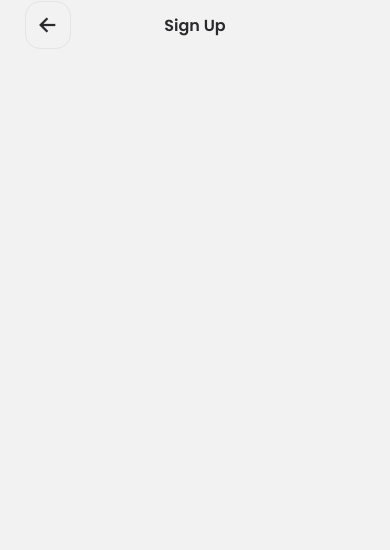
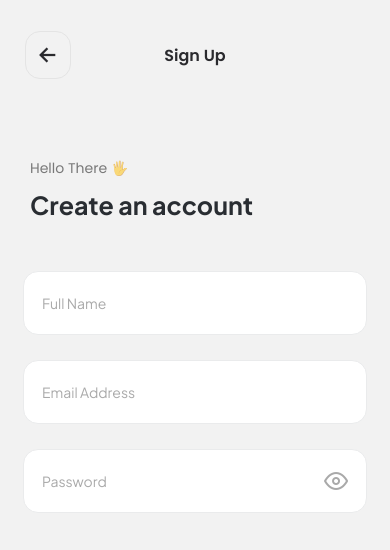
Before and after one commit to meliketekin/StatusTracker, a React Native app: screen /RegisterScreen in a window 390 px wide. Shown: the top 550 px of the page. Built offline with nearby package versions, Linux system fonts and the light colour scheme.

Commit message:
style: custom text input added

```diff
--- a/App.js
+++ b/App.js
@@ -6,6 +6,7 @@ import { RootStackNavigation } from "./navigation/RootStackNavigation";
 export default function App() {
   const [fontsLoaded] = useFonts({
     "Poppins-SemiBold": require("./assets/fonts/Poppins-SemiBold.ttf"),
+    "Poppins-Regular": require("./assets/fonts/Poppins-Regular.ttf"),
     "PlusJakartaSans-ExtraBold": require("./assets/fonts/PlusJakartaSans-ExtraBold.ttf"),
     "PlusJakartaSans-Regular": require("./assets/fonts/PlusJakartaSans-Regular.ttf"),
     "PlusJakartaSans-Medium": require("./assets/fonts/PlusJakartaSans-Medium.ttf"),
--- a/components/CustomHeader.js
+++ b/components/CustomHeader.js
@@ -20,6 +20,7 @@ const styles = StyleSheet.create({
     marginHorizontal: 20,
     height: 50,
     justifyContent: "center",
+    marginTop:30
   },
   title: {
     fontFamily: "Poppins-SemiBold",
--- /dev/null
+++ b/components/CustomTextInput.js
@@ -0,0 +1,129 @@
+import React, { useRef } from "react";
+import {
+  View,
+  TextInput,
+  StyleSheet,
+  Animated,
+  Easing,
+  TouchableOpacity,
+} from "react-native";
+import { Ionicons } from "@expo/vector-icons";
+import { Feather } from "@expo/vector-icons";
+
+export const CustomTextInput = (props) => {
+  const transY = useRef(new Animated.Value(0));
+  const transX = useRef(new Animated.Value(0));
+  const scale = useRef(new Animated.Value(1));
+
+  const handleFocus = () => {
+    Animated.parallel([
+      Animated.timing(transY.current, {
+        toValue: -12,
+        duration: 200,
+        useNativeDriver: true,
+        easing: Easing.ease,
+      }),
+      Animated.timing(scale.current, {
+        toValue: 0.9,
+        duration: 200,
+        useNativeDriver: true,
+        easing: Easing.ease,
+      }),
+      Animated.timing(transX.current, {
+        toValue: -3,
+        duration: 200,
+        useNativeDriver: true,
+        easing: Easing.ease,
+      }),
+    ]).start();
+  };
+
+  const handleBlur = () => {
+    if (props.value.length > 0) return;
+    Animated.parallel([
+      Animated.timing(transY.current, {
+        toValue: 0,
+        duration: 200,
+        useNativeDriver: true,
+        easing: Easing.ease,
+      }),
+      Animated.timing(scale.current, {
+        toValue: 1,
+        duration: 200,
+        useNativeDriver: true,
+        easing: Easing.ease,
+      }),
+      Animated.timing(transX.current, {
+        toValue: 0,
+        duration: 200,
+        useNativeDriver: true,
+        easing: Easing.ease,
+      }),
+    ]).start();
+  };
+  return (
+    <View style={styles.inputContainer}>
+      <Animated.View
+        style={[
+          styles.labelContainer,
+          {
+            transform: [
+              { translateY: transY.current },
+              { translateX: transX.current },
+            ],
+          },
+        ]}
+      >
+        <Animated.Text
+          style={[styles.label, { transform: [{ scale: scale.current }] }]}
+        >
+          {props.placeholder}
+        </Animated.Text>
+      </Animated.View>
+      <TextInput
+        style={styles.input}
+        onFocus={handleFocus}
+        onBlur={handleBlur}
+        onChangeText={props.onChangeText}
+        secureTextEntry={props.secureTextEntry}
+      />
+      {props.renderRightIcon && (
+        <TouchableOpacity style={styles.eyeIcon} onPress={props.onPressRightIcon}>
+          {/* <Ionicons name="eye-outline" size={24} color="#28282866" /> */}
+          {props.renderRightIcon}
+        </TouchableOpacity>
+      )}
+    </View>
+  );
+};
+
+const styles = StyleSheet.create({
+  inputContainer: {
+    backgroundColor: "#FFFFFF",
+    borderWidth: 1,
+    borderColor: "#EAEBEC",
+    borderRadius: 15,
+    justifyContent: "center",
+    paddingVertical: 5,
+  },
+  input: {
+    padding: 30,
+    paddingLeft: 18,
+    paddingTop: 25,
+    paddingBottom: 10,
+  },
+  labelContainer: {
+    position: "absolute",
+    padding: 18,
+  },
+  label: {
+    fontFamily: "PlusJakartaSans-Regular",
+    fontSize: 14,
+    color: "#28282866",
+  },
+  eyeIcon: {
+    position: "absolute",
+    padding: 18,
+    right: 0,
+  },
+});
--- a/components/CustomTouchableOpacity.js
+++ b/components/CustomTouchableOpacity.js
@@ -1,6 +1,6 @@
 import React from "react";
 import { TouchableOpacity, StyleSheet, Text } from "react-native";
-import { dimensions } from "../constants/dimensions";
+import { SCREEN_WIDTH } from "../constants/dimensions";
 
 export const CustomTouchableOpacity = (props) => {
   return (
@@ -14,7 +14,7 @@ export const CustomTouchableOpacity = (props) => {
 };
 const styles = StyleSheet.create({
   button: {
-    width: dimensions.width - 60,
+    width: SCREEN_WIDTH - 60,
     alignItems: "center",
     justifyContent: "center",
     paddingVertical: 20,
--- a/constants/colors.js
+++ b/constants/colors.js
@@ -1,4 +1,4 @@
-export const colors = {
+export const COLORS = {
     red: "#FF6464",
     blue: "#74C6F7"
 }
--- a/constants/dimensions.js
+++ b/constants/dimensions.js
@@ -1,6 +1,4 @@
 import { Dimensions } from "react-native";
 
-export const dimensions = {
-    width: Dimensions.get("window").width,
-    height: Dimensions.get("window").height
-}
+export const SCREEN_WIDTH = Dimensions.get("window").width;
+export const SCREEN_HEIGHT = Dimensions.get("window").height;
--- a/screens/OnboardingScreen.js
+++ b/screens/OnboardingScreen.js
@@ -1,8 +1,8 @@
 import { StyleSheet, ImageBackground, View, Text } from "react-native";
 import React from "react";
 import { CustomTouchableOpacity } from "../components/CustomTouchableOpacity";
-import { colors } from "../constants/colors";
-import { dimensions } from "../constants/dimensions";
+import { COLORS } from "../constants/colors";
+import { SCREEN_HEIGHT, SCREEN_WIDTH } from "../constants/dimensions";
 
 export default function OnboardingScreen({ navigation }) {
   return (
@@ -21,12 +21,12 @@ export default function OnboardingScreen({ navigation }) {
         <View style={styles.authButtons}>
           <CustomTouchableOpacity
             text="Login"
-            backgroundColor={colors.red}
+            backgroundColor={COLORS.red}
             onPress={() => navigation.navigate("LoginScreen")}
           />
           <CustomTouchableOpacity
             text="Sign Up"
-            backgroundColor={colors.blue}
+            backgroundColor={COLORS.blue}
             onPress={() => navigation.navigate("RegisterScreen")}
 
           />
@@ -41,14 +41,14 @@ const styles = StyleSheet.create({
     flex: 1,
   },
   onboardingImage: {
-    height: dimensions.height * 0.77,
+    height: SCREEN_HEIGHT * 0.77,
   },
   bottomSheet: {
     backgroundColor: "#F6F6F6",
     position: "absolute",
-    top: dimensions.height / 2,
-    width: dimensions.width,
-    height: dimensions.height / 2,
+    top: SCREEN_HEIGHT / 2,
+    width: SCREEN_WIDTH,
+    height: SCREEN_HEIGHT / 2,
     borderRadius: 25,
     alignItems: "center",
     paddingHorizontal: 30,
--- a/screens/RegisterScreen.js
+++ b/screens/RegisterScreen.js
@@ -1,12 +1,65 @@
-import { StyleSheet, Text, View, SafeAreaView } from "react-native";
-import React from "react";
+import {
+  StyleSheet,
+  Text,
+  View,
+  SafeAreaView,
+  Keyboard,
+  TouchableWithoutFeedback,
+} from "react-native";
+import React, { useState } from "react";
 import { CustomHeader } from "../components/CustomHeader";
+import { CustomTextInput } from "../components/CustomTextInput";
+import { Feather } from "@expo/vector-icons";
+import { CustomTouchableOpacity } from "../components/CustomTouchableOpacity";
+import { COLORS } from "../constants/colors";
 
-export default function RegisterScreen() {
+export default function RegisterScreen({ navigation }) {
+  const [fullName, setFullName] = useState("");
+  const [email, setEmail] = useState("");
+  const [password, setPassword] = useState("");
+  const [securePassword, setSecurePassword] = useState(false);
   return (
-    <SafeAreaView style={styles.container}>
-     <CustomHeader text="Sign Up" hasGoBack={true}/>
-    </SafeAreaView>
+    <TouchableWithoutFeedback onPress={() => Keyboard.dismiss()}>
+      <SafeAreaView style={styles.container}>
+        <CustomHeader
+          text="Sign Up"
+          hasGoBack={true}
+          onPress={() => navigation.goBack()}
+        />
+        <View style={styles.bodyContainer}>
+          <View style={styles.helloContainer}>
+            <Text style={styles.helloText}>Hello There 🖐</Text>
+            <Text style={styles.createText}>Create an account</Text>
+          </View>
+          <View style={styles.textInputContainer}>
+            <CustomTextInput
+              placeholder="Full Name"
+              value={fullName}
+              onChangeText={setFullName}
+            />
+            <CustomTextInput
+              placeholder="Email Address"
+              value={email}
+              onChangeText={setEmail}
+            />
+            <CustomTextInput
+              placeholder="Password"
+              value={password}
+              onChangeText={setPassword}
+              renderRightIcon={
+                <Feather
+                  name={securePassword ? "eye-off" : "eye"}
+                  size={24}
+                  color="#28282866"
+                />
+              }
+              onPressRightIcon={() => setSecurePassword(!securePassword)}
+              secureTextEntry={securePassword}
+            />
+          </View>
+        </View>
+      </SafeAreaView>
+    </TouchableWithoutFeedback>
   );
 }
 
@@ -14,5 +67,24 @@ const styles = StyleSheet.create({
   container: {
     flex: 1,
   },
-
+  helloContainer: {
+    marginTop: "20%",
+    paddingHorizontal: 30,
+  },
+  helloText: {
+    fontFamily: "Poppins-Regular",
+    color: "#28282899",
+    fontSize: 14,
+    marginBottom: 10,
+  },
+  createText: {
+    fontFamily: "PlusJakartaSans-Bold",
+    color: "#292D32",
+    fontSize: 25,
+  },
+  textInputContainer: {
+    paddingHorizontal: 23,
+    marginTop: 50,
+    gap: 25,
+  },
 });
```
